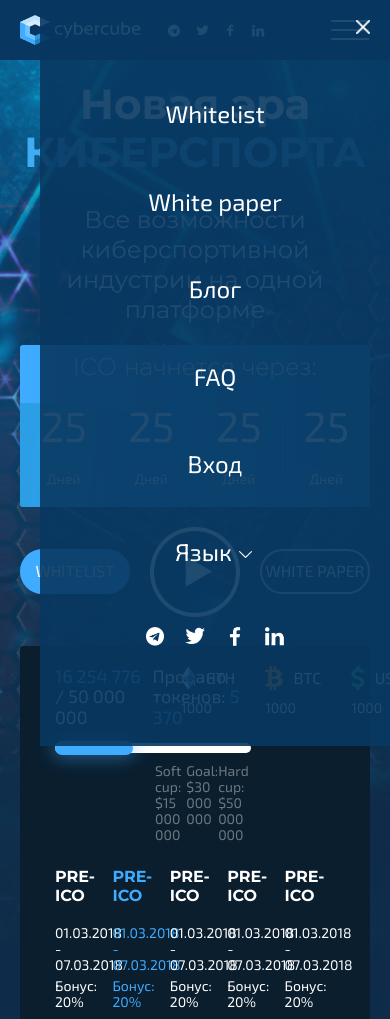
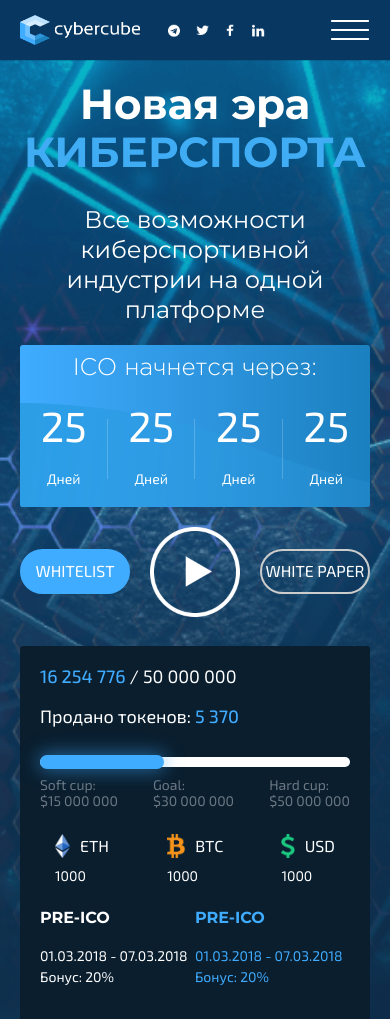
Before and after one commit to izica/landing, a website: page index_progress.html in a window 390 px wide. Shown: the top 1019 px of the page. Drawn offline with Linux system fonts and the light colour scheme.

Commit message:
progress mobile

```diff
--- a/index_progress.html
+++ b/index_progress.html
@@ -47,32 +47,6 @@
                     </a>
                 </div>
                 <div class="header-burger"></div>
-                <div class="header-menu-mobile header-menu-mobile--active">
-                    <div class="header-menu-mobile__close"></div>
-                    <div class="header-menu-mobile__item">Whitelist</div>
-                    <div class="header-menu-mobile__item">White paper</div>
-                    <div class="header-menu-mobile__item">Блог</div>
-                    <div class="header-menu-mobile__item">FAQ</div>
-                    <div class="header-menu-mobile__item">Вход</div>
-                    <div class="header-menu-mobile__item header-select">
-                        <span>Язык</span>
-                        <div class="header-select__icon"></div>
-                    </div>
-                    <div class="header-menu-mobile__social">
-                        <a href="#">
-                            <img src="assets/i/icon/telegram.png" alt="">
-                        </a>
-                        <a href="#">
-                            <img src="assets/i/icon/twitter.png" alt="">
-                        </a>
-                        <a href="#">
-                            <img src="assets/i/icon/facebook.png" alt="">
-                        </a>
-                        <a href="#">
-                            <img src="assets/i/icon/linkedin.png" alt="">
-                        </a>
-                    </div>
-                </div>
             </div>
         </header>
         <section class="new-era">
@@ -118,9 +92,9 @@
                         <span style="width: 40%"></span>
                     </div>
                     <div class="progress-line-values">
-                        <div class="progress-line-value">Soft cup: $15 000 000</div>
-                        <div class="progress-line-value">Goal: $30 000 000</div>
-                        <div class="progress-line-value">Hard cup: $50 000 000</div>
+                        <div class="progress-line-value">Soft cup:<br> $15 000 000</div>
+                        <div class="progress-line-value">Goal:<br> $30 000 000</div>
+                        <div class="progress-line-value">Hard cup:<br> $50 000 000</div>
                     </div>
                 </div>
                 <div class="progress-currency">
--- a/src/scss/block/progress.scss
+++ b/src/scss/block/progress.scss
@@ -1,115 +1,179 @@
-.progress{
-    background: #0A1E2E;
+.progress {
     font-family: 'Exo 2';
+    position: relative;
+    z-index: 3;
+    display: flex;
     width: 1170px;
-    max-width: 100%;
+    max-width: calc(100% - 40px);
     margin: -35px auto 30px;
-    z-index: 3;
-    position: relative;
+    padding: 20px 35px;
     border-radius: 3px;
-    padding: 20px 35px;
-    display: flex;
+    background: #0a1e2e;
     flex-wrap: wrap;
-    &-line{
+    @include media(0px, 640px) {
+        max-width: 100%;
+        padding: 20px;
+    }
+
+    &-line {
         width: 70%;
         margin-bottom: 25px;
-        &__header{
+        @include media(0px, 980px) {
+            width: 100%;
+        }
+
+        &__header {
             display: flex;
-            justify-content: space-between;
             width: 100%;
             margin-bottom: 15px;
-        }
-        &__counter{
-            font-size: 18px;
-            color: #fff;
-            font-weight: 400;
-            span{
-                font-weight: 500;
-                color: #40ACFF;
+            justify-content: space-between;
+            @include media(0px, 640px) {
+                margin-bottom: 30px;
+                flex-wrap: wrap;
             }
         }
-        &__tokens{
+
+        &__counter {
             font-size: 18px;
+            font-weight: 400;
             color: #fff;
-            font-weight: 400;
-            span{
+            @include media(0px, 640px) {
+                width: 100%;
+                margin-bottom: 20px;
+            }
+
+            span {
                 font-weight: 500;
-                color: #40ACFF;
+                color: #40acff;
             }
         }
-        &-bar{
+
+        &__tokens {
+            font-size: 18px;
+            font-weight: 400;
+            color: #fff;
+
+            span {
+                font-weight: 500;
+                color: #40acff;
+            }
+        }
+
+        &-bar {
+            position: relative;
+            width: 100%;
             height: 10px;
+            margin-bottom: 10px;
+            border-radius: 20px;
             background: #fff;
-            border-radius: 20px;
-            width: 100%;
-            position: relative;
-            span{
-                display: block;
+
+            span {
                 position: absolute;
                 top: -2px;
+                bottom: -2px;
                 left: 0;
-                bottom: -2px;
+                display: block;
                 border-radius: 20px;
-                background: #40ACFF;
+                background: #40acff;
                 box-shadow: 0 0 18px 2px rgba(64,172,255,.5);
             }
-            margin-bottom: 10px;
         }
-        &-values{
+
+        &-values {
+            display: flex;
+            width: 100%;
             padding-left: 100px;
-            display: flex;
             justify-content: space-between;
-            width: 100%;
+            @include media(0px, 640px) {
+                padding-left: 0;
+            }
         }
-        &-value{
-            color: rgba(#fff, 0.4);
+
+        &-value {
             font-size: 14px;
+            color: rgba(#fff, .4);
 
+            br {
+                display: none;
+                @include media(0px, 640px) {
+                    display: inline;
+                }
+            }
         }
     }
-    &-currency{
+
+    &-currency {
         display: flex;
+        width: 30%;
         justify-content: center;
-        width: 30%;
-        &-item{
+        @include media(0px, 980px) {
+            width: 100%;
+            margin-bottom: 25px;
+        }
+        @include media(0px, 640px) {
+            justify-content: space-between;
+        }
+
+        &-item {
             margin: 0 15px;
-            &__header{
+
+            &__header {
+                font-size: 16px;
                 display: flex;
+                margin-bottom: 10px;
+                text-transform: uppercase;
                 align-items: center;
-                font-size: 16px;
-                text-transform: uppercase;
-                margin-bottom: 10px;
             }
-            img{
+
+            img {
                 height: 24px;
                 margin-right: 10px;
             }
-            &__value{
+
+            &__value {
                 font-size: 14px;
                 font-weight: 400;
             }
         }
     }
-    &-steps{
+
+    &-steps {
+        display: flex;
         width: 100%;
-        display: flex;
         justify-content: space-between;
+        @include media(0px, 980px) {
+            flex-wrap: wrap;
+            justify-content: flex-start;
+        }
     }
-    &-step{
+
+    &-step {
         width: 18%;
         color: #fff;
-        &--active{
-            color: #40ACFF;
+        @include media(640px, 980px) {
+            width: 31.5%;
+            margin-right: 1.5%;
+            margin-bottom: 40px;
+        }
+        @include media(0px, 640px) {
+            width: 48%;
+            margin-right: 2%;
+            margin-bottom: 40px;
+        }
 
+        &--active {
+            color: #40acff;
         }
-        &__title{
+
+        &__title {
+            font-family: 'Montserrat';
             font-size: 16px;
             font-weight: 700;
             margin-bottom: 20px;
             text-transform: uppercase;
-            font-family: 'Montserrat';
         }
-        &__desc{
+
+        &__desc {
             font-size: 14px;
             font-weight: 400;
             margin-bottom: 5px;
```
Also changed, not shown: assets/css/styles.min.css.
